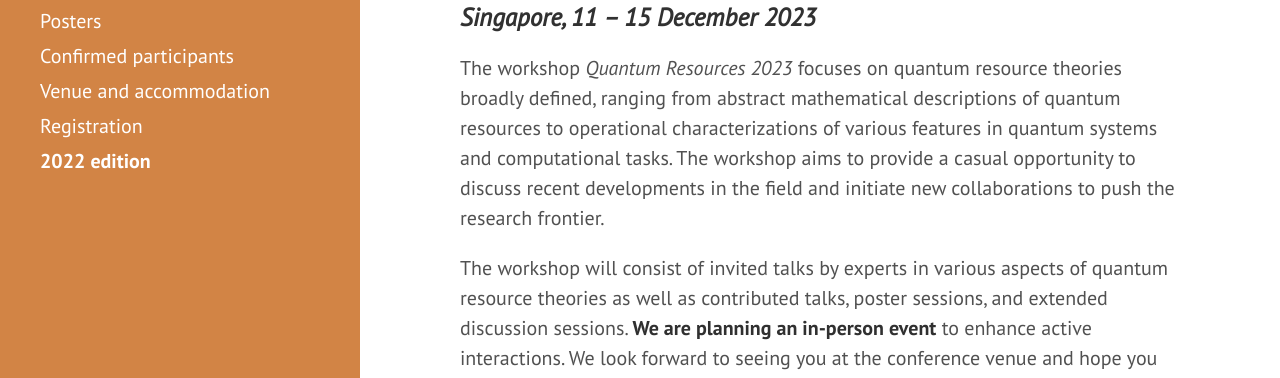
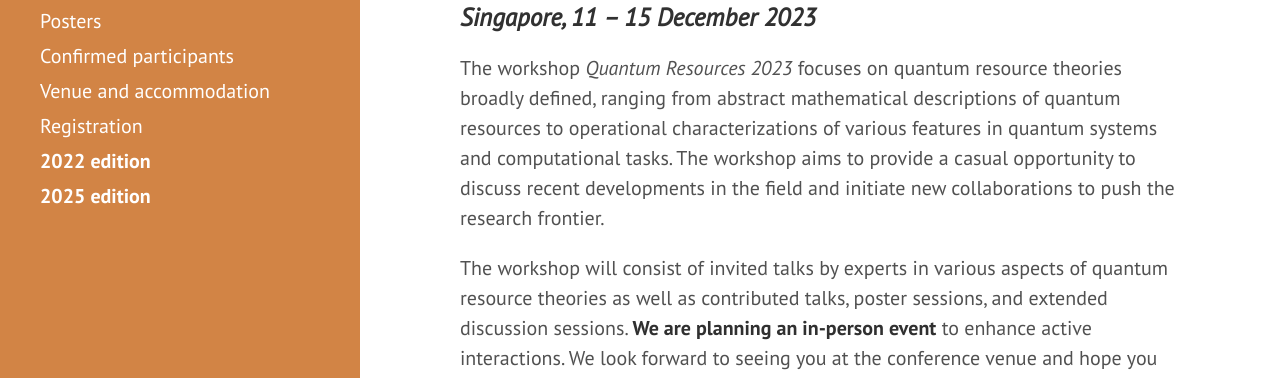
Before and after one commit to RyujiPat2/RyujiPat2.github.io, a Jekyll site: the page built from index.md, in a window 1280 px wide. Shown: the part 446-824 px from the top of the page. Built offline with Jekyll 4.4.1, drawn with Linux system fonts in a browser that asks for light colours; nearby versions of some CDN libraries.

Commit message:
Update sidebar.html

```diff
--- a/_includes/sidebar.html
+++ b/_includes/sidebar.html
@@ -29,7 +29,7 @@
       {% endfor %}
 
       <a class="sidebar-nav-item m2022" href="https://2022.quantumresources.science"><b>2022 edition</b></a>
-
+      <a class="sidebar-nav-item m2025" href="https://2025.quantumresources.science"><b>2025 edition</b></a>
     </nav>
 
 
```
